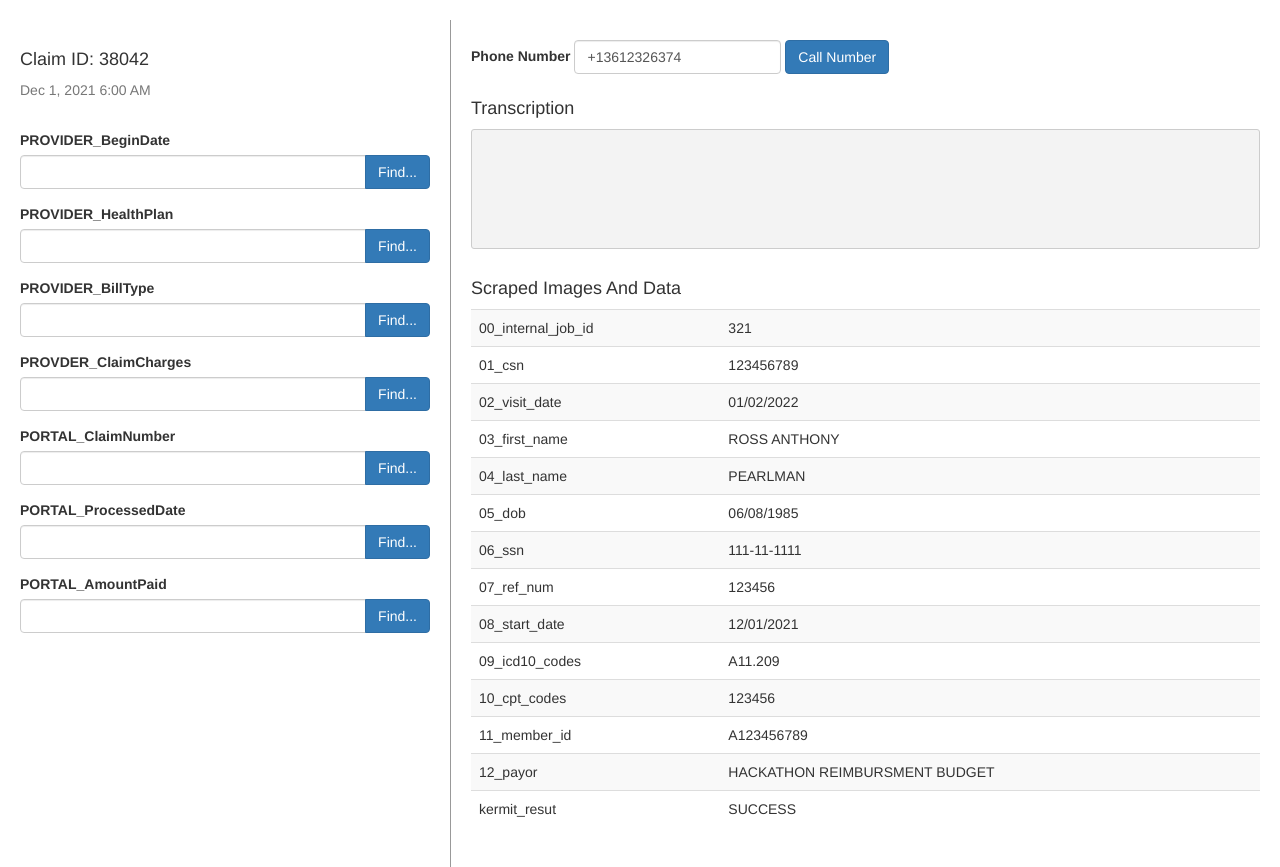
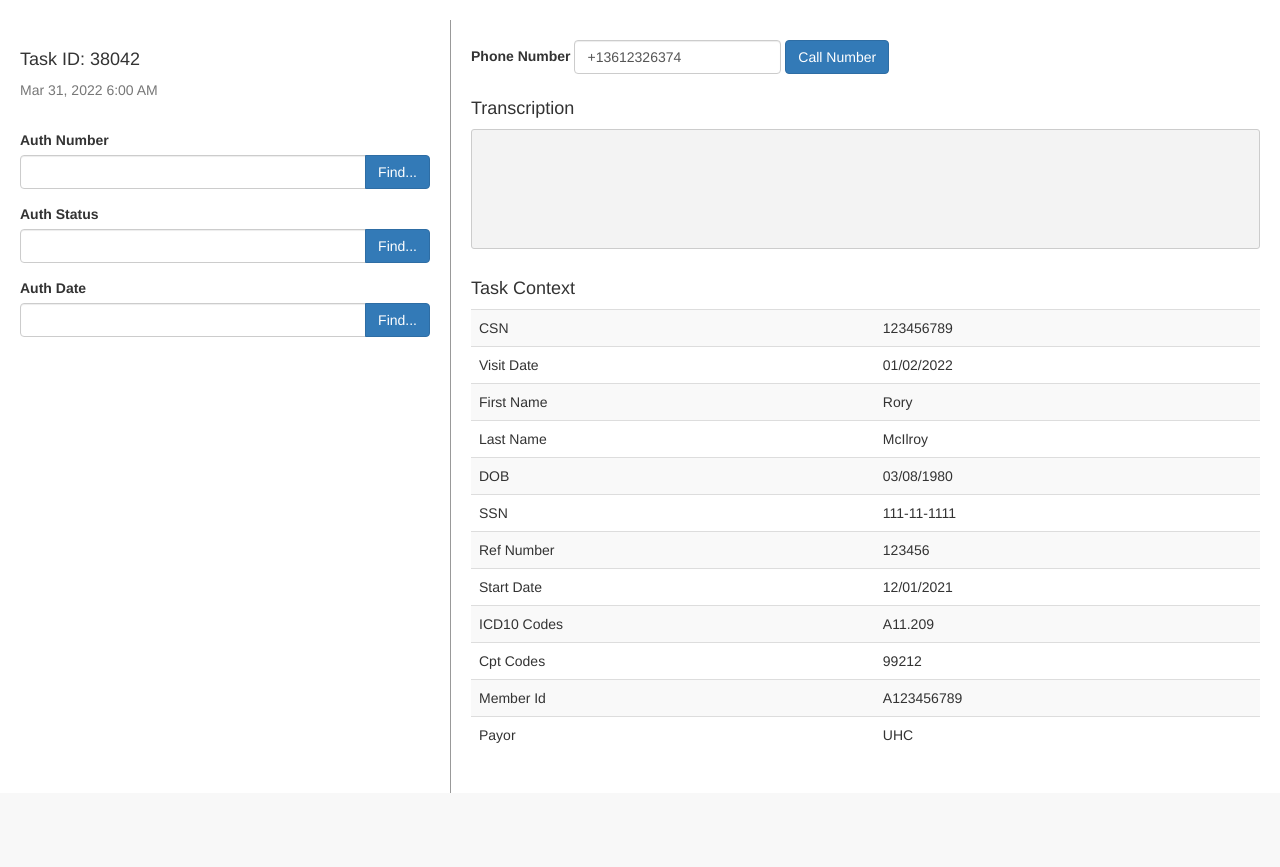
Before and after one commit to pateli18/browser-calls-flask, a FastAPI app: page / in a window 1280 px wide. Shown: the part 51-918 px from the top of the page. After the commit the page ends 844 px from the top, so only its background shows below. Run offline with FastAPI, Linux system fonts and the light colour scheme; data that the repository does not hold is empty; some libraries are stand-ins or nearby versions.

Commit message:
update field values

```diff
--- a/voice_task/templates/index.html
+++ b/voice_task/templates/index.html
@@ -107,12 +107,12 @@
 
     <div>
         <div class="sidebar">
-            <h4>Claim ID: 38042</h4>
-            <div class="text-muted">Dec 1, 2021 6:00 AM</div>
+            <h4>Task ID: 38042</h4>
+            <div class="text-muted">Mar 31, 2022 6:00 AM</div>
             <div class="input-container">
                 <form>
                     <div class="form-group">
-                        <label for="formFile" class="form-label">PROVIDER_BeginDate</label>
+                        <label for="formFile" class="form-label">Auth Number</label>
                         <div class="input-group">
                             <input class="form-control" type="text" id="formFile">
                             <span class="input-group-btn">
@@ -121,7 +121,7 @@
                         </div>
                     </div>
                     <div class="form-group">
-                        <label for="formFileMultiple" class="form-label">PROVIDER_HealthPlan</label>
+                        <label for="formFileMultiple" class="form-label">Auth Status</label>
                         <div class="input-group">
                             <input class="form-control" type="text" id="formFileMultiple" multiple>
                             <span class="input-group-btn">
@@ -130,45 +130,9 @@
                         </div>
                     </div>
                     <div class="form-group">
-                        <label for="formBillType" class="form-label">PROVIDER_BillType</label>
+                        <label for="formBillType" class="form-label">Auth Date</label>
                         <div class="input-group">
                             <input class="form-control" type="text" id="formBillType" multiple>
-                            <span class="input-group-btn">
-                                <button class="btn btn-primary btn-find" type="button">Find...</button>
-                            </span>
-                        </div>
-                    </div>
-                    <div class="form-group">
-                        <label for="formClaimCharges" class="form-label">PROVDER_ClaimCharges</label>
-                        <div class="input-group">
-                            <input class="form-control" type="text" id="formClaimCharges" multiple>
-                            <span class="input-group-btn">
-                                <button class="btn btn-primary btn-find" type="button">Find...</button>
-                            </span>
-                        </div>
-                    </div>
-                    <div class="form-group">
-                        <label for="formClaimNumber" class="form-label">PORTAL_ClaimNumber</label>
-                        <div class="input-group">
-                            <input class="form-control" type="text" id="formClaimNumber" multiple>
-                            <span class="input-group-btn">
-                                <button class="btn btn-primary btn-find" type="button">Find...</button>
-                            </span>
-                        </div>
-                    </div>
-                    <div class="form-group">
-                        <label for="formProcessedDate" class="form-label">PORTAL_ProcessedDate</label>
-                        <div class="input-group">
-                            <input class="form-control" type="text" id="formProcessedDate" multiple>
-                            <span class="input-group-btn">
-                                <button class="btn btn-primary btn-find" type="button">Find...</button>
-                            </span>
-                        </div>
-                    </div>
-                    <div class="form-group">
-                        <label for="formAmountPaid" class="form-label">PORTAL_AmountPaid</label>
-                        <div class="input-group">
-                            <input class="form-control" type="text" id="formAmountPaid" multiple>
                             <span class="input-group-btn">
                                 <button class="btn btn-primary btn-find" type="button">Find...</button>
                             </span>
@@ -192,64 +156,56 @@
             <div id="transcription-container" class="transcript-container">
 
             </div>
-            <h4>Scraped Images And Data</h4>
+            <h4>Task Context</h4>
             <table class="table table-striped">
                 <tbody>
                     <tr>
-                        <td>00_internal_job_id</td>
-                        <td>321</td>
-                    </tr>
-                    <tr>
-                        <td>01_csn</td>
+                        <td>CSN</td>
                         <td>123456789</td>
                     </tr>
                     <tr>
-                        <td>02_visit_date</td>
+                        <td>Visit Date</td>
                         <td>01/02/2022</td>
                     </tr>
                     <tr>
-                        <td>03_first_name</td>
-                        <td>ROSS ANTHONY</td>
+                        <td>First Name</td>
+                        <td>Rory</td>
                     </tr>
                     <tr>
-                        <td>04_last_name</td>
-                        <td>PEARLMAN</td>
+                        <td>Last Name</td>
+                        <td>McIlroy</td>
                     </tr>
                     <tr>
-                        <td>05_dob</td>
-                        <td>06/08/1985</td>
+                        <td>DOB</td>
+                        <td>03/08/1980</td>
                     </tr>
                     <tr>
-                        <td>06_ssn</td>
+                        <td>SSN</td>
                         <td>111-11-1111</td>
                     </tr>
                     <tr>
-                        <td>07_ref_num</td>
+                        <td>Ref Number</td>
                         <td>123456</td>
                     </tr>
                     <tr>
-                        <td>08_start_date</td>
+                        <td>Start Date</td>
                         <td>12/01/2021</td>
                     </tr>
                     <tr>
-                        <td>09_icd10_codes</td>
+                        <td>ICD10 Codes</td>
                         <td>A11.209</td>
                     </tr>
                     <tr>
-                        <td>10_cpt_codes</td>
-                        <td>123456</td>
+                        <td>Cpt Codes</td>
+                        <td>99212</td>
                     </tr>
                     <tr>
-                        <td>11_member_id</td>
+                        <td>Member Id</td>
                         <td>A123456789</td>
                     </tr>
                     <tr>
-                        <td>12_payor</td>
-                        <td>HACKATHON REIMBURSMENT BUDGET</td>
-                    </tr>
-                    <tr>
-                        <td>kermit_resut</td>
-                        <td>SUCCESS</td>
+                        <td>Payor</td>
+                        <td>UHC</td>
                     </tr>
                 </tbody>
             </table>
```
